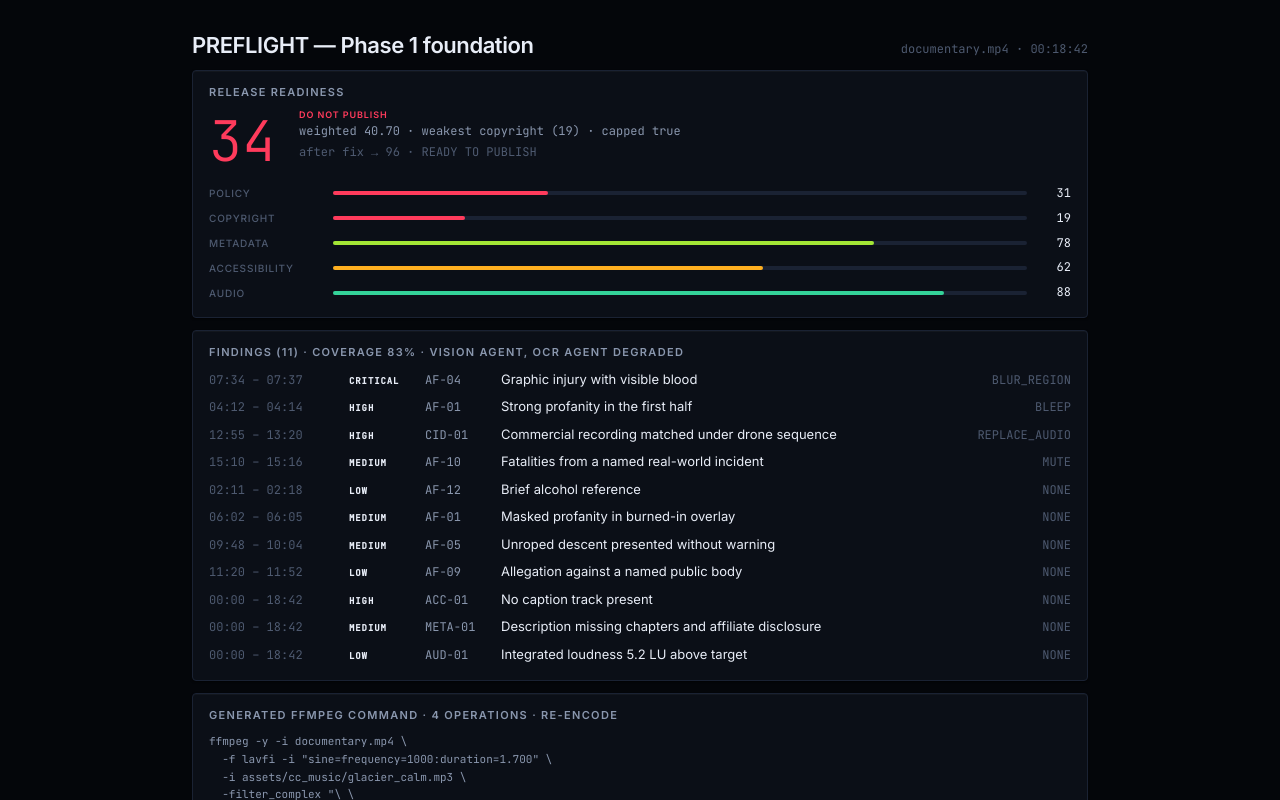
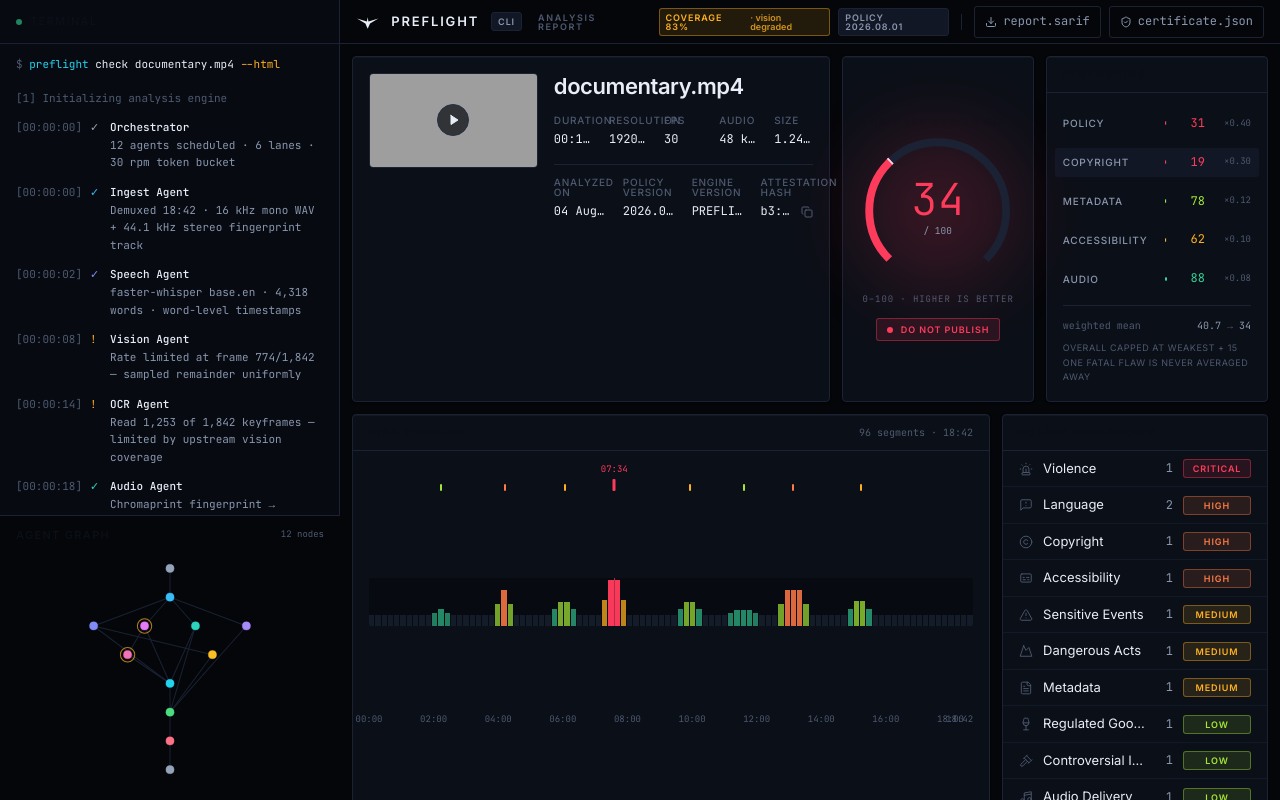
Before and after one commit to rakeshselvaraj0108/youtube, a React (Vite) app: page / in a window 1280 px wide. Built offline with nearby package versions, Linux system fonts and the light colour scheme; grey boxes are pictures that could not be loaded.

Commit message:
feat(layout): compose the Command Deck grid
Full viewport, no page scroll, right column scrolls internally. Fractional grid tracks per the layout spec. Terminal rail becomes a collapsible strip above the deck under 1024px.

```diff
--- a/src/App.tsx
+++ b/src/App.tsx
@@ -1,112 +1,69 @@
-import { afterReport, beforeReport } from '@/data/fixture';
-import { computeReadiness, SUB_SCORE_LABELS, SUB_SCORE_ORDER, readinessHex, VERDICT_META } from '@/lib/scoring';
-import { formatDuration, formatRange, truncateHash } from '@/lib/time';
-import { degradedAgents } from '@/lib/coverage';
+import { AgentGraph } from '@/components/AgentGraph';
+import { BeforeAfterPlayers } from '@/components/BeforeAfterPlayers';
+import { DetailPanel } from '@/components/DetailPanel';
+import { FfmpegBlock } from '@/components/FfmpegBlock';
+import { FileCard } from '@/components/FileCard';
+import { FindingsList } from '@/components/FindingsList';
+import { HeaderBar } from '@/components/HeaderBar';
+import { PolicyBreakdown } from '@/components/PolicyBreakdown';
+import { RemediationPlan } from '@/components/RemediationPlan';
+import { RiskTimeline } from '@/components/RiskTimeline';
+import { ScoreGauge } from '@/components/ScoreGauge';
+import { SubScorePanel } from '@/components/SubScorePanel';
+import { TerminalColumn } from '@/components/TerminalColumn';
 
 /**
- * PHASE 1 SCAFFOLD.
+ * The Command Deck.
  *
- * This is not the Command Deck — it is a foundation probe that renders the
- * computed layer so the numbers can be checked before any pixels are designed.
- * Phase 2 replaces this entire file with the panel grid.
+ * Full viewport, no page scroll — the right column scrolls internally. Track
+ * sizes are fractional so every panel reflows rather than clipping; nothing is
+ * positioned in absolute pixels.
  */
 export default function App() {
-  const report = beforeReport;
-  const readiness = computeReadiness(report.scores.sub);
-  const after = computeReadiness(afterReport.scores.sub);
-  const verdict = VERDICT_META[readiness.verdict];
+  return (
+    <div className="flex h-full w-full flex-col overflow-hidden bg-void lg:flex-row">
+      {/* Terminal rail — a collapsible strip above the deck under 1024px. */}
+      <div className="flex max-h-[38vh] shrink-0 flex-col overflow-hidden border-b border-edge lg:h-full lg:max-h-none lg:w-[340px] lg:border-b-0">
+        <div className="flex min-h-0 flex-1 flex-col">
+          <TerminalColumn />
+        </div>
+        <div className="hidden lg:block">
+          <AgentGraph />
+        </div>
+      </div>
 
-  return (
-    <div className="h-full overflow-auto bg-void p-8">
-      <div className="mx-auto flex max-w-4xl flex-col gap-gutter">
-        <header className="flex items-baseline justify-between">
-          <h1 className="text-h1">PREFLIGHT — Phase 1 foundation</h1>
-          <span className="num text-data text-inkFaint">
-            {report.video.filename} · {formatDuration(report.video.durationMs)}
-          </span>
-        </header>
+      <div className="flex min-h-0 min-w-0 flex-1 flex-col">
+        <HeaderBar />
 
-        <section className="panel-surface p-panel">
-          <div className="panel-title mb-3">Release readiness</div>
-          <div className="flex items-end gap-6">
-            <div
-              className="num text-display"
-              style={{ color: readinessHex(readiness.overall) }}
-            >
-              {readiness.overall}
-            </div>
-            <div className="flex flex-col gap-1 pb-2">
-              <span
-                className="text-micro uppercase"
-                style={{ color: readinessHex(readiness.overall) }}
-              >
-                {verdict.label}
-              </span>
-              <span className="num text-data text-inkDim">
-                weighted {readiness.weighted.toFixed(2)} · weakest {readiness.weakest} (
-                {readiness.worst}) · capped {String(readiness.capped)}
-              </span>
-              <span className="num text-data text-inkFaint">
-                after fix → {after.overall} · {VERDICT_META[after.verdict].label}
-              </span>
+        <main className="flex min-h-0 flex-1 flex-col gap-gutter overflow-y-auto p-gutter">
+          {/* Row 1 — file, gauge, dimensions */}
+          <div className="grid shrink-0 grid-cols-1 gap-gutter md:grid-cols-2 xl:grid-cols-[minmax(0,1.55fr)_minmax(0,0.62fr)_minmax(0,0.72fr)]">
+            <FileCard />
+            <ScoreGauge />
+            <SubScorePanel />
+          </div>
+
+          {/* Row 2 — timeline, breakdown */}
+          <div className="grid shrink-0 grid-cols-1 gap-gutter xl:grid-cols-[minmax(0,2.4fr)_minmax(0,1fr)]">
+            <RiskTimeline />
+            <PolicyBreakdown />
+          </div>
+
+          {/* Row 3 — findings, detail, remediation */}
+          <div className="grid min-h-[420px] shrink-0 grid-cols-1 gap-gutter lg:grid-cols-2 2xl:grid-cols-[minmax(0,0.85fr)_minmax(0,1.35fr)_minmax(0,1.05fr)]">
+            <FindingsList />
+            <DetailPanel />
+            <div className="flex min-h-0 min-w-0 flex-col gap-gutter lg:col-span-2 2xl:col-span-1">
+              <RemediationPlan />
+              <FfmpegBlock />
             </div>
           </div>
 
-          <div className="mt-4 flex flex-col gap-2">
-            {SUB_SCORE_ORDER.map((key) => {
-              const value = report.scores.sub[key];
-              return (
-                <div key={key} className="flex items-center gap-3">
-                  <span className="field-label w-28">{SUB_SCORE_LABELS[key]}</span>
-                  <div className="h-1 flex-1 rounded-bar bg-edge">
-                    <div
-                      className="h-full rounded-bar"
-                      style={{ width: `${value}%`, background: readinessHex(value) }}
-                    />
-                  </div>
-                  <span className="num w-8 text-right text-data">{value}</span>
-                </div>
-              );
-            })}
+          {/* Row 4 — the proof */}
+          <div className="grid shrink-0 grid-cols-1 gap-gutter lg:grid-cols-[minmax(0,1fr)_200px_minmax(0,1fr)]">
+            <BeforeAfterPlayers />
           </div>
-        </section>
-
-        <section className="panel-surface p-panel">
-          <div className="panel-title mb-3">
-            Findings ({report.findings.length}) · coverage{' '}
-            {Math.round(report.meta.coverage * 100)}% ·{' '}
-            {degradedAgents(report.agents)
-              .map((a) => a.name)
-              .join(', ')}{' '}
-            degraded
-          </div>
-          <ul className="flex flex-col gap-2">
-            {report.findings.map((f) => (
-              <li key={f.id} className="flex items-baseline gap-3 text-body">
-                <span className="num w-32 text-data text-inkFaint">
-                  {formatRange(f.startMs, f.endMs)}
-                </span>
-                <span className="num w-16 text-micro uppercase">{f.severity}</span>
-                <span className="num w-16 text-data text-inkDim">{f.clauseId}</span>
-                <span className="flex-1">{f.title}</span>
-                <span className="num text-data text-inkFaint">{f.suggestedFix}</span>
-              </li>
-            ))}
-          </ul>
-        </section>
-
-        <section className="panel-surface p-panel">
-          <div className="panel-title mb-3">
-            Generated ffmpeg command · {report.remediation.ops.length} operations ·{' '}
-            {report.remediation.videoStreamCopied ? 'stream copy' : 're-encode'}
-          </div>
-          <pre className="overflow-x-auto whitespace-pre text-code text-inkDim">
-            {report.remediation.ffmpegCommand}
-          </pre>
-          <div className="mt-3 num text-data text-inkFaint">
-            attestation {truncateHash(report.meta.attestationHash)}
-          </div>
-        </section>
+        </main>
       </div>
     </div>
   );
```
